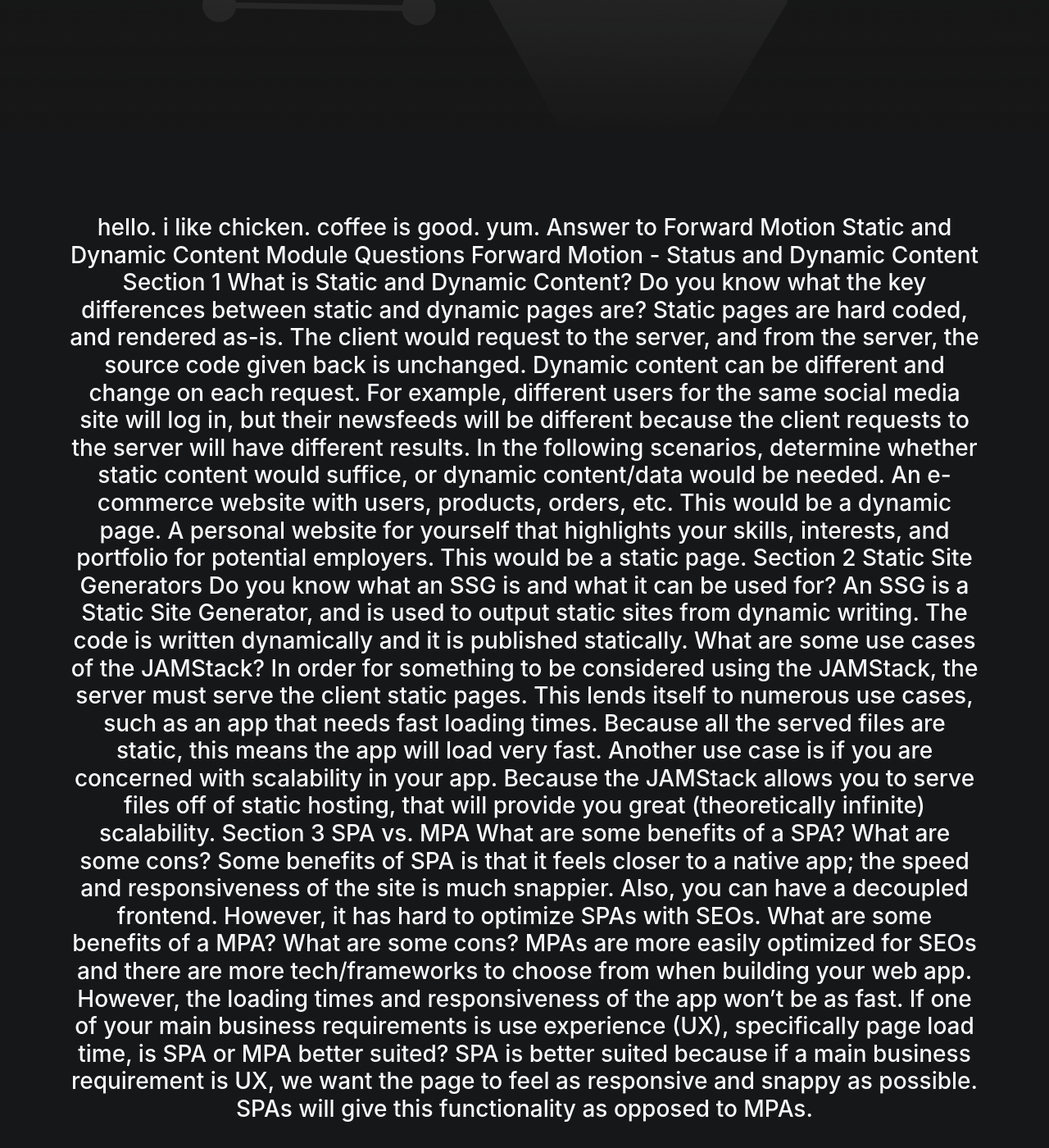
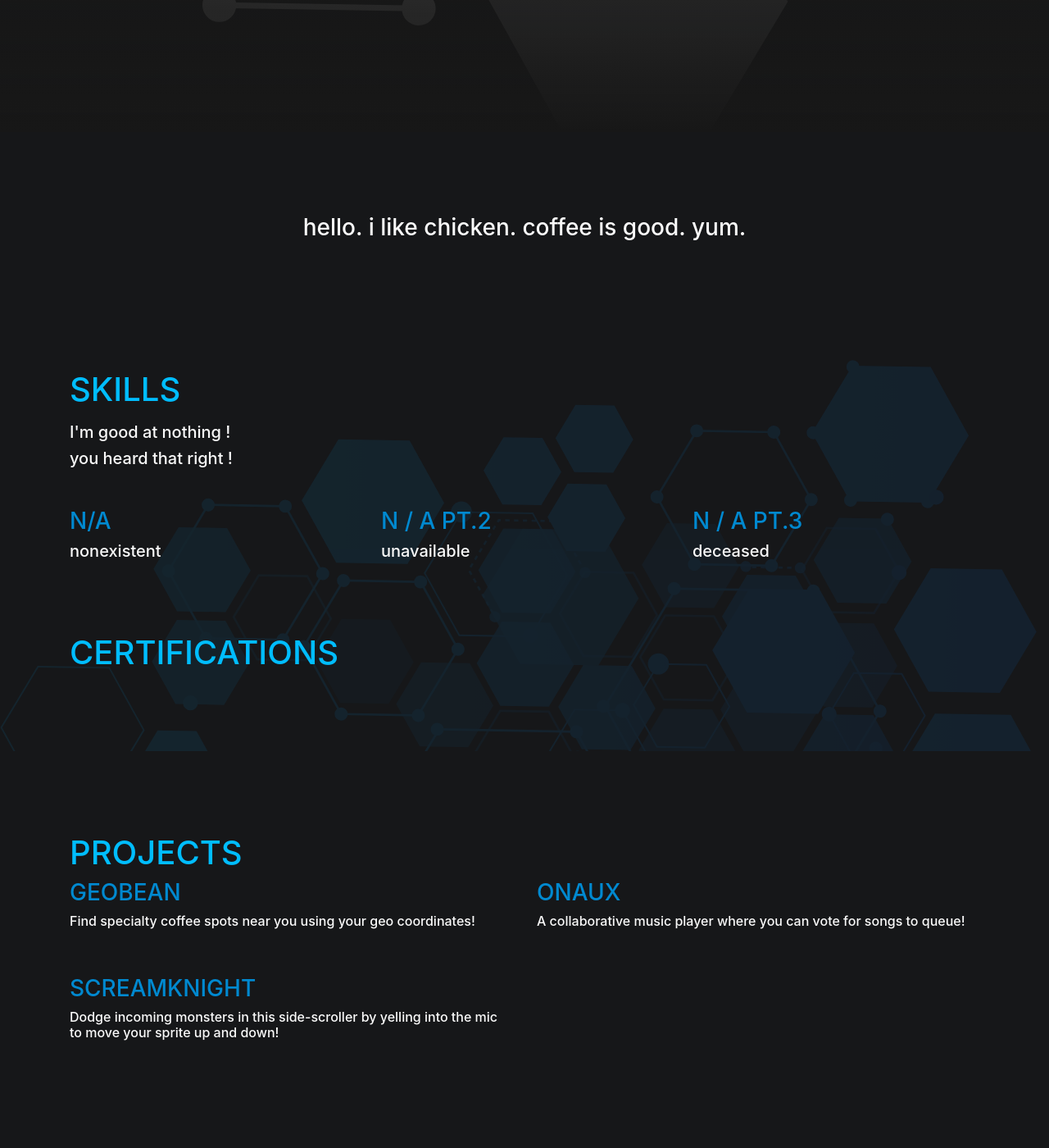
Before and after one commit to mjung96/FMPersonalSite, a Jekyll site: the page built from index.md, in a window 1280 px wide and 1400 px high, scrolled down 855 px. Shown: the whole window at 82% size. Built offline with Jekyll 4.4.1, drawn with Linux system fonts in a browser that asks for light colours.

Commit message:
took out answers to Qs

```diff
--- a/_data/about.yml
+++ b/_data/about.yml
@@ -1,27 +1 @@
 hello. i like chicken. coffee is good. yum.
-
-Answer to Forward Motion Static and Dynamic Content Module Questions
-Forward Motion - Status and Dynamic Content
-
-Section 1 What is Static and Dynamic Content?
-Do you know what the key differences between static and dynamic pages are?
-Static pages are hard coded, and rendered as-is. The client would request to the server, and from the server, the source code given back is unchanged. Dynamic content can be different and change on each request. For example, different users for the same social media site will log in, but their newsfeeds will be different because the client requests to the server will have different results.
-In the following scenarios, determine whether static content would suffice, or dynamic content/data would be needed.
-An e-commerce website with users, products, orders, etc.
-This would be a dynamic page.
-A personal website for yourself that highlights your skills, interests, and portfolio for potential employers.
-      This would be a static page.
-
-Section 2 Static Site Generators
-Do you know what an SSG is and what it can be used for?
-An SSG is a Static Site Generator, and is used to output static sites from dynamic writing. The code is written dynamically and it is published statically.
-What are some use cases of the JAMStack?
-In order for something to be considered using the JAMStack, the server must serve the client static pages. This lends itself to numerous use cases, such as an app that needs fast loading times. Because all the served files are static, this means the app will load very fast. Another use case is if you are concerned with scalability in your app. Because the JAMStack allows you to serve files off of static hosting, that will provide you great (theoretically infinite) scalability.
-
-Section 3 SPA vs. MPA
-What are some benefits of a SPA? What are some cons?
-Some benefits of SPA is that it feels closer to a native app; the speed and responsiveness of the site is much snappier. Also, you can have a decoupled frontend. However, it has hard to optimize SPAs with SEOs.
-What are some benefits of a MPA? What are some cons?
-MPAs are more easily optimized for SEOs and there are more tech/frameworks to choose from when building your web app. However, the loading times and responsiveness of the app won’t be as fast.
-If one of your main business requirements is use experience (UX), specifically page load time, is SPA or MPA better suited?
-SPA is better suited because if a main business requirement is UX, we want the page to feel as responsive and snappy as possible. SPAs will give this functionality as opposed to MPAs.
```
